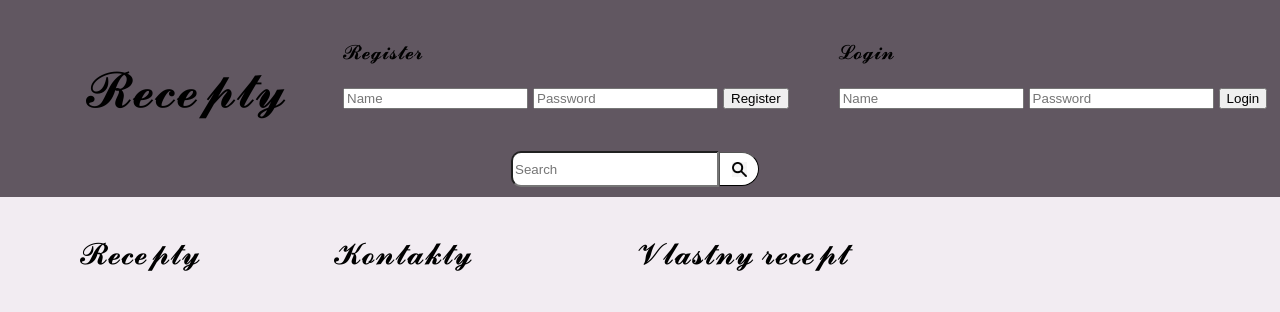
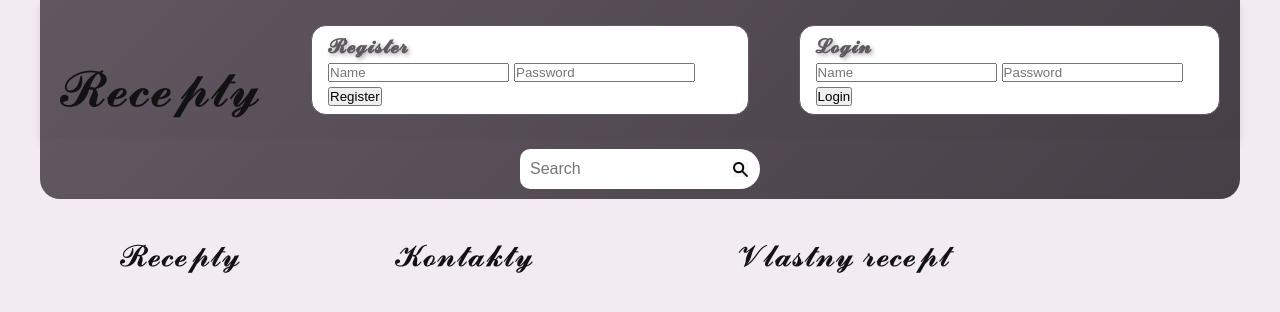
Before and after one commit to Openlab-2-2023/Kubinec-Recepty, a plain HTML site: page docs/index.html in a window 1280 px wide. Drawn offline with Linux system fonts and the light colour scheme.

Commit message:
recepty + redesign

```diff
--- a/docs/index.html
+++ b/docs/index.html
@@ -33,7 +33,7 @@
     <form id="loginform">
         <input type="text" name="name" placeholder="Name" required>
         <input type="password" name="password" placeholder="Password" required>
-        <button type="submit">Login</button>
+        <button class="" type="submit">Login</button>
     </form>
   </div>
   <script>
--- a/docs/jedla.css
+++ b/docs/jedla.css
@@ -1,17 +1,35 @@
-.Nazov{
-
-    font-family:Roboto,Arial, Helvetica, sans-serif;
+* {
+  box-sizing: border-box;
+}
+.body {
+  background-color: rgb(242, 236, 242);
+  margin: 0;
+  padding: 20px;
+  display: flex;
+  flex-direction: column;
+  align-items: center;
+  font-family: Arial, sans-serif;
+}
 
 
+.Nazov {
+  font-family: Roboto, Arial, Helvetica, sans-serif;
   display: flex;
-    background-color: rgb(97, 87, 97) ;
   justify-content: center;
-    padding-top:20px ;
   align-items: center;
+  background: linear-gradient(135deg, rgb(97, 87, 97), rgb(70, 63, 70));
+  color: #fff;
+  padding: 20px;
+  width: 100%;
   font-size: 50px;
+  font-weight: bold;
+  text-shadow: 2px 2px 4px rgba(0, 0, 0, 0.3);
+  box-shadow: 0 4px 8px rgba(0, 0, 0, 0.1);
+  border-radius: 8px;
+  margin-bottom: 20px;
+}
 
-  }
-  .Recepty-button{
+.Recepty-button {
   width: 100px;
   display: inline-block;
   justify-content: center;
@@ -24,23 +42,60 @@
   cursor: pointer;
   transition: background-color 0.3s, transform 0.2s;
   text-decoration: none;
+  color: rgb(97, 87, 97);
 }
-  .refresh-button{
+
+
+.refresh-button {
   cursor: pointer;
-    transition: background-color 0.3s, transform 0.2s;
   justify-content: center;
-    padding-top:20px ;
   align-items: center;
-    font-size: 50px;
+  font-size: 30px;
   background-color: transparent;
-    border-width: 0;
-    padding-bottom: 20px;
+  border: 0;
+  padding: 10px;
   text-decoration: none;
-
+  color: rgb(19, 18, 19);
+  transition: color 0.3s, transform 0.2s;
 }
-  .refresh-button:hover{
-    color: black  ;
-  }
-  .refresh-button:visited{
+.refresh-button:hover {
   color: black;
 }
+
+
+.grid-container {
+  display: grid;
+  grid-template-columns: repeat(4, 1fr);
+  gap: 20px;
+  max-width: 1200px;
+  width: 100%;
+}
+
+
+.recipe-card {
+  background-color: #fff;
+  border-radius: 8px;
+  box-shadow: 0 4px 8px rgba(0, 0, 0, 0.1);
+  overflow: hidden;
+  text-align: center;
+  transition: transform 0.2s;
+}
+.recipe-card:hover {
+  transform: scale(1.05);
+}
+.recipe-image {
+  width: 100%;
+  height: 150px;
+  object-fit: cover;
+}
+.recipe-content {
+  padding: 15px;
+}
+.recipe-title {
+  font-size: 1.2em;
+  margin: 10px 0;
+}
+.recipe-description {
+  font-size: 0.9em;
+  color: #555;
+}
--- a/docs/kontakty.css
+++ b/docs/kontakty.css
@@ -1,31 +1,53 @@
-.refresh-button{
-    cursor: pointer;
-    transition: background-color 0.3s, transform 0.2s;
-    justify-content: center;
-    padding-top:20px ;
+* {
+  box-sizing: border-box;
+
+}
+body {
+  background-color: rgb(242, 236, 242);
+  width: 100vw;
+  height: 100vh;
+  display: flex;
+  flex-direction: column;
   align-items: center;
-    font-size: 50px;
-    background-color: transparent;
-    border-width: 0;
-    padding-bottom: 20px;
-    text-decoration: none;
+  font-family: Arial, sans-serif;
 }
-  .Nazov{
-
-    font-family:Roboto,Arial, Helvetica, sans-serif;
 
 
+.Nazov {
+  font-family: Roboto, Arial, Helvetica, sans-serif;
   display: flex;
-    background-color: rgb(97, 87, 97) ;
   justify-content: center;
-    padding-top:20px ;
   align-items: center;
+  background: linear-gradient(135deg, rgb(97, 87, 97), rgb(70, 63, 70));
+  color: #fff;
+  padding: 20px;
+  width: 100%;
   font-size: 50px;
+  font-weight: bold;
+  text-shadow: 2px 2px 4px rgba(0, 0, 0, 0.3);
+  box-shadow: 0 4px 8px rgba(0, 0, 0, 0.1);
+  border-radius: 8px;
+  margin-bottom: 20px;
+}
+.refresh-button {
+  cursor: pointer;
+  justify-content: center;
+  align-items: center;
+  font-size: 30px;
+  background-color: transparent;
+  border: 0;
+  padding: 10px;
+  text-decoration: none;
+  color: rgb(19, 18, 19);
+  transition: color 0.3s, transform 0.2s;
+}
 
-  }
-  .refresh-button:hover{
-    color: black  ;
-  }
-  .refresh-button:visited{
+
+.refresh-button:hover {
   color: black;
 }
+
+
+.refresh-button:visited {
+  color: black;
+}
--- a/docs/style.css
+++ b/docs/style.css
@@ -1,169 +1,175 @@
-.search-bar{
-    width: 200px;
-    border-radius: 0px;
-    height: 30px;
-    border-bottom-left-radius:10px ;
-    border-top-left-radius:10px ;
+
+* {
+  box-sizing: border-box;
+  margin: 0;
+  padding: 0;
 }
-.search-container{
+
+body {
+  background-color: rgb(242, 236, 242);
+  width: 100vw;
+  height: 100vh;
   display: flex;
+  flex-direction: column;
   align-items: center;
-    flex: 1;
-    justify-content: center;
-    background-color:rgb(97, 87, 97);
-    padding-bottom: 10px;
-    padding-top: 10px;
+  font-family: Arial, sans-serif;
 }
-  .search-button{
-    height: 34px;
-    width: 40px;
-    border-radius:0px ;
-    border-top-right-radius: 20px;
-    border-bottom-right-radius:20px ;
-    border-width: 1px;
-    background-color: white;
-    margin-right: 10px;
+
+
+.Nazov {
+  font-family: Roboto, Arial, Helvetica, sans-serif;
   display: flex;
   justify-content: center;
   align-items: center;
+  background: linear-gradient(135deg, rgb(97, 87, 97), rgb(70, 63, 70));
+  color: #fff;
+  padding: 20px;
+  width: 100%;
+  max-width: 1200px;
+  font-size: 50px;
+  font-weight: bold;
+  text-shadow: 2px 2px 4px rgba(0, 0, 0, 0.3);
+  box-shadow: 0 4px 8px rgba(0, 0, 0, 0.1);
+  margin-bottom: 0;
+  border-radius: 0;
 }
-  .search-icon{
+
+
+.search-container {
+  display: flex;
+  align-items: center;
+  justify-content: center;
+  background: linear-gradient(135deg, rgb(97, 87, 97), rgb(70, 63, 70));
+  padding: 10px;
+  width: 100%;
+  max-width: 1200px;
+  border-bottom-left-radius: 20px;
+  border-bottom-right-radius: 20px;
+}
+
+
+.search-bar {
+  width: 200px;
+  height: 40px;
+  border-radius: 0;
+  border: none;
+  border-top-left-radius: 10px;
+  border-bottom-left-radius: 10px;
+  padding-left: 10px;
+  font-size: 16px;
+}
+
+.search-button {
+  height: 40px;
+  width: 40px;
+  background-color: white;
+  border: none;
+  border-top-right-radius: 20px;
+  border-bottom-right-radius: 20px;
+  display: flex;
+  justify-content: center;
+  align-items: center;
+  cursor: pointer;
+  transition: background-color 0.3s;
+}
+
+.search-button:hover {
+  background-color: #e0e0e0;
+}
+
+.search-icon {
   width: 15px;
   height: 15px;
-
 }
-  .Nazov{
-
-    font-family:Roboto,Arial, Helvetica, sans-serif;
 
 
-    display: flex;
-    background-color: rgb(97, 87, 97) ;
+.Recepty-button, .Kontakty-button, .Vlastny-button {
+  font-size: 30px;
+  color: rgb(19, 18, 19);
+  background-color: transparent;
+  border: none;
+  cursor: pointer;
+  transition: transform 0.2s, color 0.3s;
+  text-decoration: none;
+  margin-top: 40px;
+  display: inline-block;
+}
 
-    padding-top:20px ;
-   padding-left: 80px;
-    font-size: 50px;
+.Recepty-button {
+  margin-left: 80px;
+}
 
+.Kontakty-button {
+  margin-left: 150px;
 }
-  .body{
-    background-color: rgb(242, 236, 242);
-    margin: 0px;
+
+.Vlastny-button {
+  margin-left: 200px;
+  width: 460px;
 }
-  .Recepty-button{
-    width: 100px;
-    display: inline-block;
-    justify-content: center;
-    align-items: center;
-    border-width: 0;
-    background-color: transparent;
-    font-size: 30px;
-    margin-left: 80px;
-    margin-top: 40px;
-    cursor: pointer;
-    transition: background-color 0.3s, transform 0.2s;
-    text-decoration: none;
+
+.Recepty-button:hover, .Kontakty-button:hover, .Vlastny-button:hover {
+  color: black;
 }
-  .refresh-button{
-    cursor: pointer;
-    transition: background-color 0.3s, transform 0.2s;
-    justify-content: center;
-    margin-top:40px ;
-    align-items: center;
-    font-size: 50px;
-    background-color: transparent;
-    border-width: 0;
-    margin-bottom: 20px;
-    text-decoration: none;
-
-  }
-  .Kontakty-button{
-    width: 100px;
-    display: inline-block;
-    justify-content: center;
-    align-items: center;
-    border-width: 0;
-    background-color: transparent;
-    font-size: 30px;
-    margin-left: 150px;
-    margin-top: 40px;
-    cursor: pointer;
-    transition: background-color 0.3s, transform 0.2s;
-    text-decoration: none;
-  }
-  .Vlastny-button{
-    width: 460px;
-    display: inline-block;
-    justify-content: center;
-    align-items: center;
-    border-width: 0;
-    background-color: transparent;
-    font-size: 30px;
-    margin-left: 200px;
-    margin-top: 40px;
-    cursor: pointer;
-    transition: background-color 0.3s, transform 0.2s;
-    text-decoration: none;
-  }
-  .register{
-      margin-left:50px ;
-    font-size: 20px;
-      align-items: center;
-      justify-content: center;
-      display: inline-block;
-      border-top-right-radius:15px ;
-    border-top-left-radius:15px ;
-    border-bottom-left-radius:15px ;
-    border-bottom-right-radius:15px ;
-    border-radius: 0px;
-    border-width: 1px;
-
-  }
-  .log-in{
-   border-top-right-radius:15px ;
-    border-top-left-radius:15px ;
-    border-bottom-left-radius:15px ;
-    border-bottom-right-radius:15px ;
-    border-radius: 0px;
-    border-width: 1px;
-    margin-left: 50px;
-    font-size: 20px;
-      align-items: center;
-      justify-content: center;
-      display: inline-block;
 
 
+.refresh-button {
+  font-size: 50px;
+  color: rgb(19, 18, 19);
+  background-color: transparent;
+  border: none;
+  cursor: pointer;
+  margin-top: 40px;
+  transition: color 0.3s;
 }
-  .registerform{
-    border-top-right-radius:15px ;
-    border-top-left-radius:15px ;
-    border-bottom-left-radius:15px ;
-    border-bottom-right-radius:15px ;
-    border-radius: 0px;
-    border-width: 1px;
 
+.refresh-button:hover {
+  color: black;
 }
-  .loginform{
-    border-top-right-radius:15px ;
-    border-top-left-radius:15px ;
-    border-bottom-left-radius:15px ;
-    border-bottom-right-radius:15px ;
-    border-radius: 0px;
-    border-width: 1px;
 
+
+.register, .log-in {
+  font-size: 20px;
+  padding: 8px 16px;
+  margin-left: 50px;
+  color: rgb(97, 87, 97);
+  border: 1px solid rgb(97, 87, 97);
+  border-radius: 15px;
+  background-color: white;
+  cursor: pointer;
+  transition: color 0.3s, background-color 0.3s;
 }
-a{
+
+.register:hover, .log-in:hover {
+  color: white;
+  background-color: rgb(97, 87, 97);
+}
+
+
+.registerform, .loginform {
+  border-radius: 15px;
+  border: 1px solid rgb(97, 87, 97);
+}
+
+.loginform {
+  background-color: cornflowerblue;
+}
+
+
+a {
   text-decoration: none;
   color: black;
 }
-a:hover{
+
+a:hover {
   color: black;
 }
+
 a:visited {
   color: black;
 }
-.refresh-button:hover{
-  color: black  ;
+
+
+.refresh-button:hover, .register:hover, .log-in:hover, .Recepty-button:hover, .Kontakty-button:hover, .Vlastny-button:hover {
+  transform: scale(1.05);
 }
-.refresh-button:visited{
-  color: black;
-}
--- a/docs/vlastny.css
+++ b/docs/vlastny.css
@@ -1,32 +1,53 @@
-.refresh-button{
-    cursor: pointer;
-    transition: background-color 0.3s, transform 0.2s;
-    justify-content: center;
-    padding-top:20px ;
-    align-items: center;
-    font-size: 50px;
-    background-color: transparent;
-    border-width: 0;
-    text-decoration: none;
-    padding-bottom: 20px;
+* {
+  box-sizing: border-box;
 
 }
-  .Nazov{
-
-    font-family:Roboto,Arial, Helvetica, sans-serif;
+body {
+  background-color: rgb(242, 236, 242);
+  width: 100vw;
+  height: 100vh;
+  display: flex;
+  flex-direction: column;
+  align-items: center;
+  font-family: Arial, sans-serif;
+}
 
 
+.Nazov {
+  font-family: Roboto, Arial, Helvetica, sans-serif;
   display: flex;
-    background-color: rgb(97, 87, 97) ;
   justify-content: center;
-    padding-top:20px ;
   align-items: center;
+  background: linear-gradient(135deg, rgb(97, 87, 97), rgb(70, 63, 70));
+  color: #fff;
+  padding: 20px;
+  width: 100%;
   font-size: 50px;
+  font-weight: bold;
+  text-shadow: 2px 2px 4px rgba(0, 0, 0, 0.3);
+  box-shadow: 0 4px 8px rgba(0, 0, 0, 0.1);
+  border-radius: 8px;
+  margin-bottom: 20px;
+}
+.refresh-button {
+  cursor: pointer;
+  justify-content: center;
+  align-items: center;
+  font-size: 30px;
+  background-color: transparent;
+  border: 0;
+  padding: 10px;
+  text-decoration: none;
+  color: rgb(19, 18, 19);
+  transition: color 0.3s, transform 0.2s;
+}
 
-  }
-  .refresh-button:hover{
-    color: black  ;
-  }
-  .refresh-button:visited{
+
+.refresh-button:hover {
   color: black;
 }
+
+
+.refresh-button:visited {
+  color: black;
+}
```
Also changed, not shown: docs/jedla.html (+51 -19 lines), docs/kontakty.html (+1 -1 lines), docs/vlastny.html (+1 -1 lines). Lines whose indentation alone changed are shown as unchanged.
